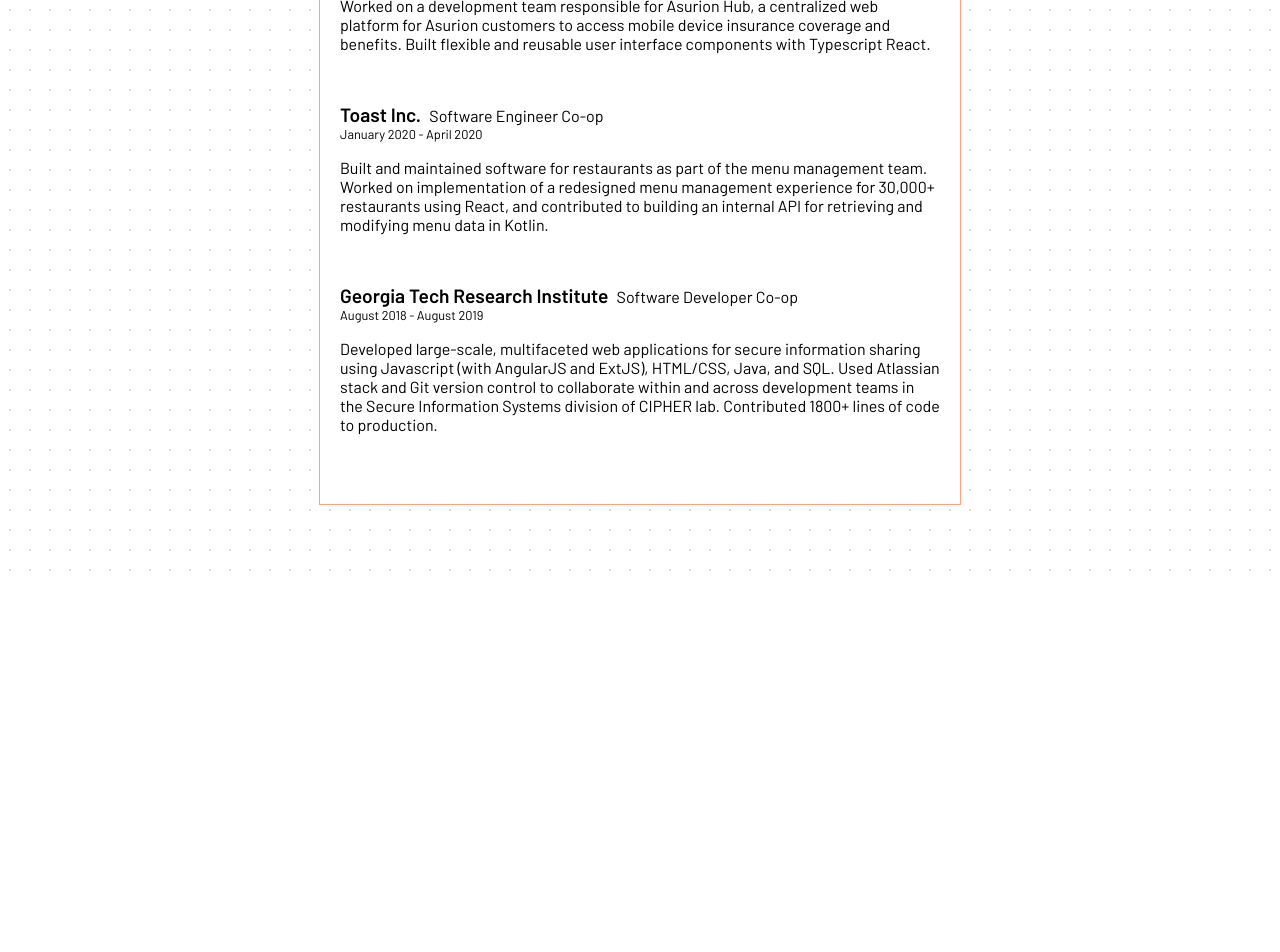
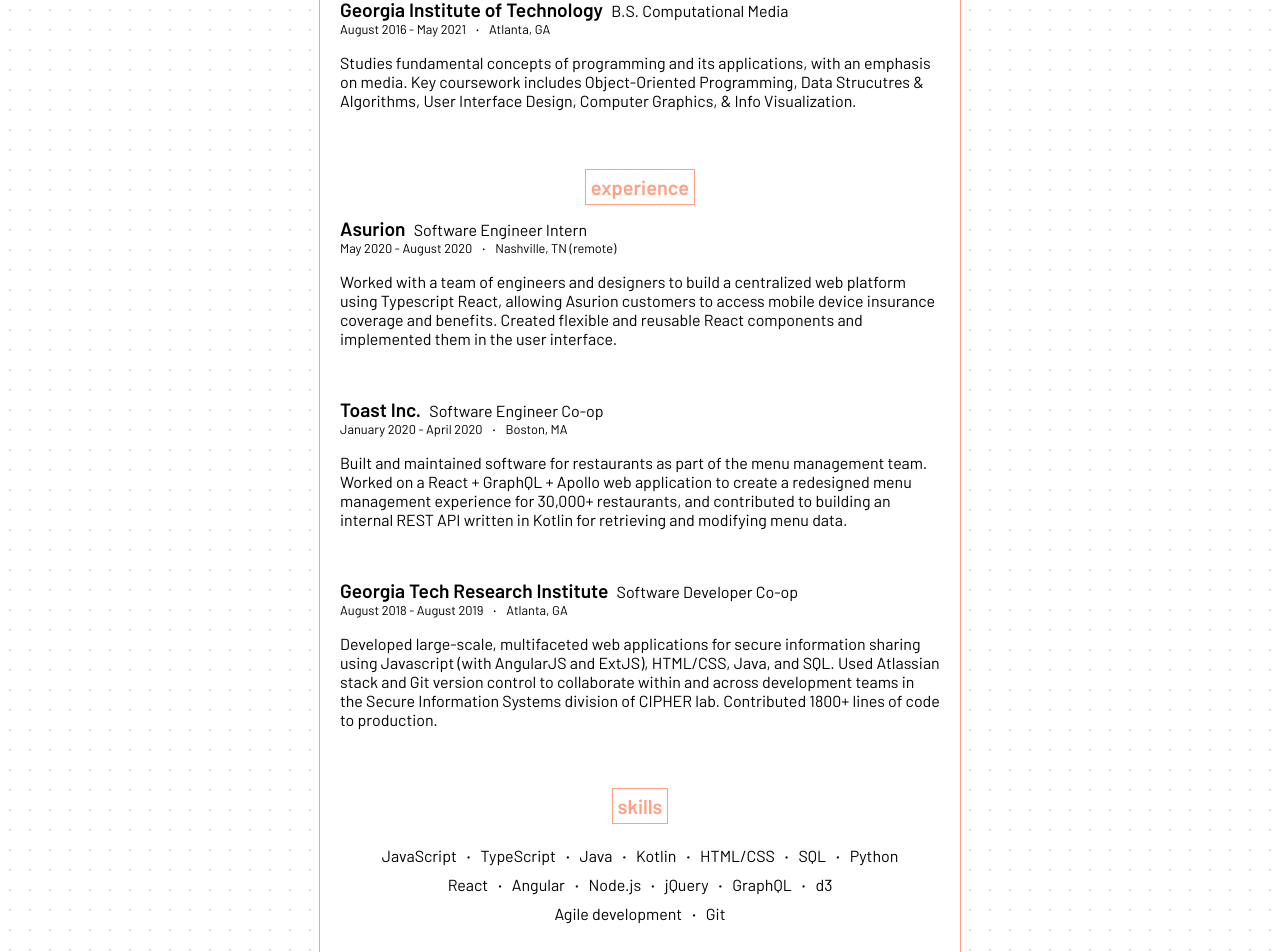
Before and after one commit to maddiemcroy/site2020, a React (Create React App) app: page /resume in a window 1280 px wide. Shown: the part 220-1172 px from the top of the page. Before the commit the page ends 800 px from the top, so only its background shows below. Built offline with nearby package versions, Linux system fonts and the light colour scheme.

Commit message:
format resume page

```diff
--- a/src/App.js
+++ b/src/App.js
@@ -11,6 +11,7 @@ const PageContainer = styled.div`
   width: 50%;
   margin: auto;
   margin-top: 5%;
+  margin-bottom: 5%;
   outline: solid 1px #FFA083;
   background-color: #fff;
 `;
--- a/src/components/NavBar.js
+++ b/src/components/NavBar.js
@@ -43,7 +43,7 @@ const Title = styled.span`
 const Subtitle = styled.span`
 `;
 
-const NavBar = (props) => {
+const NavBar = () => {
     return (
         <Container>
             <TitleContainer>
--- a/src/components/ResumeEntry.js
+++ b/src/components/ResumeEntry.js
@@ -3,43 +3,49 @@ import styled from 'styled-components'
 
 const ResumeEntry = (props) => {
     const {
-        role,
-        company,
+        title,
+        subtitle,
         startMonth,
         startYear,
         endMonth,
         endYear,
+        location,
         description
-    } = props.job
+    } = props.data
 
     const Container = styled.div`
         text-align: left;
         margin-bottom: 50px;
     `
 
-    // const Title = styled.div`
-    //     font-weight: 600;
-    // `
-
-    const Company = styled.span`
+    const Title = styled.span`
         font-weight: 600;
         margin-right: 5px;
         font-size: 1.2em;
     `
 
-    const Role = styled.span`
+    const Subtitle = styled.span`
         font-weight: 400;
     `
 
-    const Date = styled.span`
+    const DateLocation = styled.span`
         font-size: 0.8em;
         display: block;
     `
 
+    const Spacer = styled.span`
+        font-weight: bold;
+        margin: 0px 10px;
+    `;
+
     return (
         <Container>
-            <Company>{company}</Company> <Role>{role}</Role>
-            <Date>{startMonth} {startYear} - {endMonth} {endYear}</Date>
+            <Title>{title}</Title> <Subtitle>{subtitle}</Subtitle>
+            <DateLocation>
+                {startMonth} {startYear} - {endMonth} {endYear}
+                <Spacer>·</Spacer>
+                {location}
+            </DateLocation>
             <p>{description}</p>
         </Container>
     )
--- a/src/constants.js
+++ /dev/null
@@ -1,32 +0,0 @@
-export const workExperience = [
-    {
-        company: 'Asurion',
-        role: 'Software Engineer Intern',
-        startMonth: 'May',
-        startYear: '2020',
-        endMonth: 'August',
-        endYear: '2020',
-        description: 'Worked on a development team responsible for Asurion Hub, a centralized web platform for Asurion customers to access mobile device insurance coverage and benefits. Built flexible and reusable user interface components with Typescript React.'
-    },
-    {
-        company: 'Toast Inc.',
-        role: 'Software Engineer Co-op',
-        startMonth: 'January',
-        startYear: '2020',
-        endMonth: 'April',
-        endYear: '2020',
-        description: 'Built and maintained software for restaurants as part of the menu management team. Worked on implementation of a redesigned menu management experience for 30,000+ restaurants using React, and contributed to building an internal API for retrieving and modifying menu data in Kotlin.'
-    },
-    {
-        company: 'Georgia Tech Research Institute',
-        role: 'Software Developer Co-op',
-        startMonth: 'August',
-        startYear: '2018',
-        endMonth: 'August',
-        endYear: '2019',
-        description: 'Developed large-scale, multifaceted web applications for secure information sharing using Javascript (with AngularJS and ExtJS), HTML/CSS, Java, and SQL. Used Atlassian stack and Git version control to collaborate within and across development teams in the Secure Information Systems division of CIPHER lab. Contributed 1800+ lines of code to production.'
-    }
-]
-
-export const aboutText = 'I\'m a senior Computational Media student at Georgia Tech, graduating in May 2021 and pursuing a career in software engineering. I have a robust technical and creative skillset backed up by valuable industry experience, and hope to use these to create engaging interactive experiences as a full-stack developer.'
-export const aboutHeadline = 'Hey! I\'m a software engineer seeking full-time opportunities.'
--- a/src/pages/HomePage.js
+++ b/src/pages/HomePage.js
@@ -1,6 +1,6 @@
 import React from 'react'
 import styled from 'styled-components'
-import { aboutText, aboutHeadline } from '../constants'
+import { aboutText, aboutHeadline } from '../text'
 import Button from '../components/Button'
 import { useHistory } from 'react-router-dom'
 
--- a/src/pages/ResumePage.js
+++ b/src/pages/ResumePage.js
@@ -1,16 +1,77 @@
 import React from 'react'
-import { workExperience } from '../constants'
+import styled from 'styled-components'
+import { workExperience, education, skills } from '../text'
 import ResumeEntry from '../components/ResumeEntry'
 
+const SectionHeader = styled.div`
+    outline: solid 1px #FFA083;
+    color: #FFA083;
+    font-weight: bold;
+    font-size: 1.25em;
+    padding: 5px;
+    margin: 10px;
+    overflow: auto;
+    display: inline-block;
+`
+
+const Skill = styled.span`
+    font-weight: ${props => props.bold ? 'bold' : 'initial'};
+`
+
+const SkillSection = styled.div`
+    margin: 10px 0;
+`
+
+const Spacer = styled.span`
+    font-weight: bold;
+    margin: 0 10px;
+    top: 5px;
+`;
+
 const ResumePage = () => {
-    const jobs = workExperience.map((job) => (
+    const jobsSection = workExperience.map((job) => (
         <ResumeEntry
-            job={job}
+            data={job}
         />
     ))
 
+    const formatSkills = (arr) => {
+        return <SkillSection>
+            {arr.map((item, i) => {
+                if (i === (arr.length - 1)) {
+                    return <Skill>{item}</Skill>
+                } else {
+                    return <Skill>{item}<Spacer>·</Spacer></Skill>
+                }
+            })}
+        </SkillSection>
+
+    }
+
+    const languages = formatSkills(skills.languages)
+    const frameworks = formatSkills(skills.frameworks)
+    const concepts = formatSkills(skills.concepts)
+
+    const skillsSection = [languages, frameworks, concepts]
+
     return (
-        <div>{jobs}</div>
+        <div>
+            <SectionHeader>
+                education
+            </SectionHeader>
+            <ResumeEntry
+                data={education}
+            />
+            <SectionHeader>
+                experience
+            </SectionHeader>
+            <div>{jobsSection}</div>
+            <SectionHeader>
+                skills
+            </SectionHeader>
+            <div>{skillsSection}</div>
+        </div>
+
     )
 }
 
--- /dev/null
+++ b/src/text.js
@@ -0,0 +1,53 @@
+export const workExperience = [
+    {
+        title: 'Asurion',
+        subtitle: 'Software Engineer Intern',
+        startMonth: 'May',
+        startYear: '2020',
+        endMonth: 'August',
+        endYear: '2020',
+        location: 'Nashville, TN (remote)',
+        description: 'Worked with a team of engineers and designers to build a centralized web platform using Typescript React, allowing Asurion customers to access mobile device insurance coverage and benefits. Created flexible and reusable React components and implemented them in the user interface.'
+    },
+    {
+        title: 'Toast Inc.',
+        subtitle: 'Software Engineer Co-op',
+        startMonth: 'January',
+        startYear: '2020',
+        endMonth: 'April',
+        endYear: '2020',
+        location: 'Boston, MA',
+        description: 'Built and maintained software for restaurants as part of the menu management team. Worked on a React + GraphQL + Apollo web application to create a redesigned menu management experience for 30,000+ restaurants, and contributed to building an internal REST API written in Kotlin for retrieving and modifying menu data.'
+    },
+    {
+        title: 'Georgia Tech Research Institute',
+        subtitle: 'Software Developer Co-op',
+        startMonth: 'August',
+        startYear: '2018',
+        endMonth: 'August',
+        endYear: '2019',
+        location: 'Atlanta, GA',
+        description: 'Developed large-scale, multifaceted web applications for secure information sharing using Javascript (with AngularJS and ExtJS), HTML/CSS, Java, and SQL. Used Atlassian stack and Git version control to collaborate within and across development teams in the Secure Information Systems division of CIPHER lab. Contributed 1800+ lines of code to production.'
+    }
+]
+
+export const education = {
+    title: 'Georgia Institute of Technology',
+    subtitle: 'B.S. Computational Media',
+    startMonth: 'August',
+    startYear: '2016',
+    endMonth: 'May',
+    endYear: '2021',
+    location: 'Atlanta, GA',
+    description: 'Studies fundamental concepts of programming and its applications, with an emphasis on media. Key coursework includes Object-Oriented Programming, Data Strucutres & Algorithms, User Interface Design, Computer Graphics, & Info Visualization.'
+}
+
+export const skills = {
+    languages: ['JavaScript', 'TypeScript', 'Java', 'Kotlin', 'HTML/CSS', 'SQL', 'Python'],
+    frameworks: ['React', 'Angular', 'Node.js', 'jQuery', 'GraphQL', 'd3'],
+    concepts: ['Agile development', 'Git']
+
+}
+
+export const aboutText = 'I\'m a senior Computational Media student at Georgia Tech, graduating in May 2021 and pursuing a career in software engineering. I have a robust technical and creative skillset backed up by valuable industry experience, and hope to use these to create engaging interactive experiences as a full-stack developer.'
+export const aboutHeadline = 'Hey! I\'m a software engineer seeking full-time opportunities.'
```
